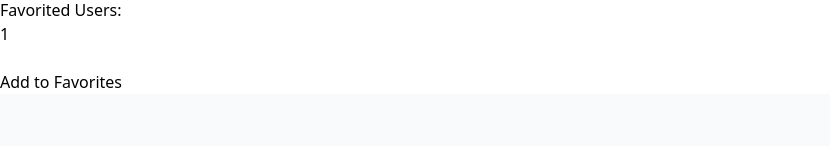
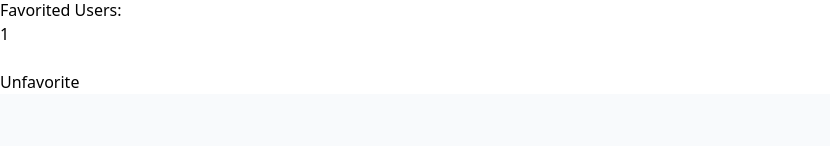
Before and after one commit to mikedelgaudio/cs554-group, a React (Vite) app in the folder frontend/: page /profile/1 in a window 1280 px wide. Shown: the part 560-706 px from the top of the page, without its empty margins (0-830 px from the left). Built offline with nearby package versions, Linux system fonts and the light colour scheme; no server answers; data requests are answered from the project's data file; sample sign-in values are in the browser's storage.

Commit message:
Favorite/Unfavorite Button

```diff
--- a/frontend/src/components/Profile/profile.component.tsx
+++ b/frontend/src/components/Profile/profile.component.tsx
@@ -10,8 +10,10 @@ const Profile = () => {
   useTitle("Profile");
   const params = useParams();
   const [user, setUser] = React.useState<User>();
+  const [isFavorited, setisFavorited] = React.useState<boolean>(false);
   const { currentUser } = useFirebaseAuth();
   const url = `http://localhost:3000/users/${params.id}`;
+  const url2 = `http://localhost:3000/users/1`;
   useEffect(
     () => {
       console.log ("useEffect fired")
@@ -19,7 +21,11 @@ const Profile = () => {
         try {
           // check if url has data
           const {data: userData} = await axios.get(url)
+          const {data: currentUserData} = await axios.get(url2)
           setUser(userData);
+          if (currentUserData.favoritedUsers.find((favoritedUser: { id: any; }) => favoritedUser.id === userData.id)) {
+            setisFavorited(true);
+          }
         } catch (error) {
           console.log(error);
         }
@@ -114,7 +120,9 @@ const Profile = () => {
         <h2>Contact Information: </h2>
         <p>Phone Number: {user.contactInfo.phoneNumber}</p>
         <p>Email: {user.contactInfo.email}</p>
-        <p>Website: {user.contactInfo.website}</p>
+        <p>Website:
+          <a href={user.contactInfo.website}>{user.contactInfo.website}</a>
+        </p>
         <p>Current Role: {user.contactInfo.occupation}</p>
         <br/>
 
@@ -122,7 +130,7 @@ const Profile = () => {
         <p>Social Media: </p>
         {user.socialMedia? user.socialMedia.map((socialMedia) => (
           <div key={socialMedia.id}>
-            <p>{socialMedia.profileURL}</p>
+            <a href={socialMedia.profileURL}>{socialMedia.profileURL}</a>
           </div>
         )) : <p>No Social Media</p>}
         <br/>
@@ -155,7 +163,11 @@ const Profile = () => {
         <br/>
 
         {/* Add to Favorites Button */}
-        <button>Add to Favorites</button>
+        {/* if user.id is in currentUserFavorites, then the button should say "Remove from Favorites" */}
+        {isFavorited ?
+          <button>Unfavorite</button> :
+          <button>Favorite</button>
+        }
       </div>
     )
   }
```
